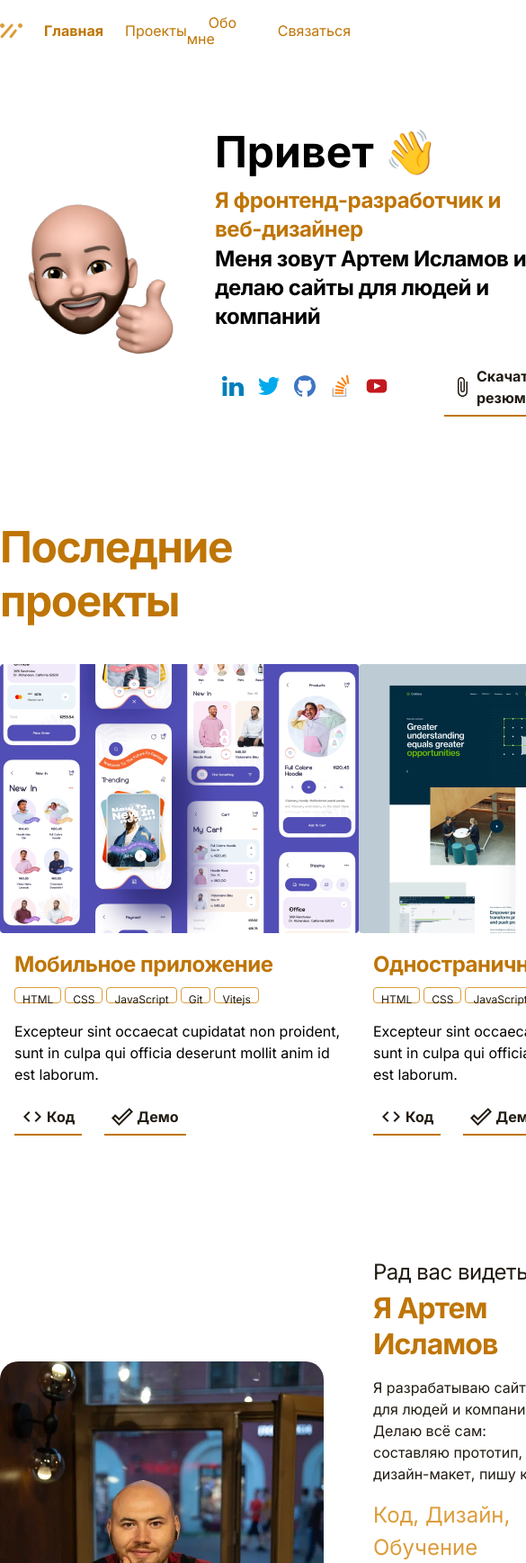
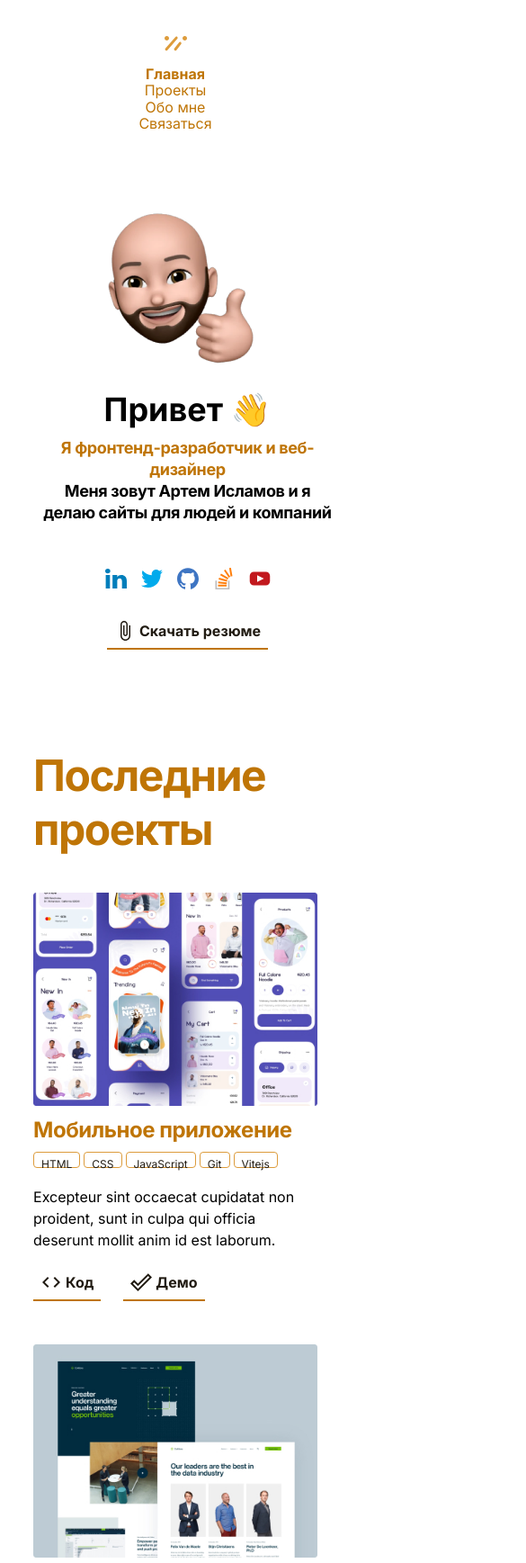
Before and after one commit to DenisHolyrider/glo-my-portfolio, a plain HTML site: page index.html in a window 390 px wide. Shown: the top 1737 px of the page at 90% size, 585 px wide, since content can reach past the window. Drawn offline with Linux system fonts and the light colour scheme.

Commit message:
Add files via upload

```diff
--- a/css/style.css
+++ b/css/style.css
@@ -1,18 +1,18 @@
 * {
     box-sizing: border-box;
+
 }
 body {
     font-family: 'Inter', sans-serif;
+
 }
 
 .navbar {
-
-
+    padding-top: 40px;
     margin: auto;
     display: flex;
     align-items: center;
     justify-content: space-between;
-
 }
 
 .nav-list {
@@ -131,6 +131,10 @@ body {
     padding: 16px;
 }
 
+.card-image {
+    max-width: 100%;
+}
+
 .card-title {
 
     font-weight: 700;
@@ -171,6 +175,7 @@ body {
     border: 1px solid #DD9C3C;
     border-radius: 4px;
     margin-right: 4px;
+    margin-bottom: 4px;
 }
 
 .card-buttons {
@@ -272,9 +277,8 @@ body {
 }
 
 .feedback {
+    position: relative;
     padding: 80px 0 160px;
-    max-width: 435px;
-    margin: auto;
 }
 
 .feedback-title {
@@ -303,21 +307,23 @@ body {
     padding: 0 8px;
     background-color: #FFFFFF;
 
-
 }
 
 .input {
-
     border: 3px solid #E0DEDC;
     border-radius: 4px;
     width: 435px;
     height: 65px;
 
-
 }
 
 .textarea {
     min-height: 140px;
+}
+
+.form-container {
+    max-width: 435px;
+    margin: auto;
 }
 
 .submit-button {
@@ -338,3 +344,102 @@ body {
     display: flex;
     justify-content: flex-end;
 }
+
+.feedback-hand {
+    position: absolute;
+    top: 20%;
+    right: 0;
+    width: 25%;
+}
+
+@media (max-width: 1024px) {
+    .container {
+        max-width: 760px;
+    }
+
+    .card {
+        max-width: 350px;
+    }
+}
+
+@media (max-width: 790px) {
+    .container {
+        max-width: 576px;
+    }
+
+    .header-photo {
+        max-width: 150px;
+    }
+    .header-strong{
+         font-size: 36px;
+
+    }
+    .header-heading {
+        font-size: 18px;
+    }
+    .cv-download {
+        margin-left: 15px;
+    }
+    .card {
+        max-width: 45%;
+    }
+    .card-text-wrapper {
+        padding: 8px 0;
+    }
+    .developer{
+        flex-direction: column;
+    }
+    .developer-photo {
+        width: 100%;
+        height: 350px;
+        padding-bottom: 30px;
+    }
+    .developer-about {
+        margin-left: 0;
+        padding-left: 20px;
+    }
+    .feedback-hand {
+        display: none;
+    }
+}
+
+@media (max-width: 600px) {
+    .container {
+        max-width: 90%;
+    }
+    .navbar {
+        flex-direction: column;
+    }
+    .header {
+        padding-top: 30px;
+        flex-direction: column;
+        text-align: center;
+    }
+    .header-links {
+        flex-direction: column;
+    }
+    .cv-download {
+        margin-left: 0;
+    }
+    .cards {
+        flex-direction: column;
+    }
+    .card {
+        max-width: 100%;
+    }
+    .tags {
+        flex-wrap: wrap;
+    }
+}
+@media (max-width: 480px) {
+    .form-container {
+        width: 90%;
+    }
+    .nav-list {
+        flex-direction: column;
+    }
+    .nav-link{
+        margin-left: 0;
+        margin-bottom: 10px;
+    }
+}
```
